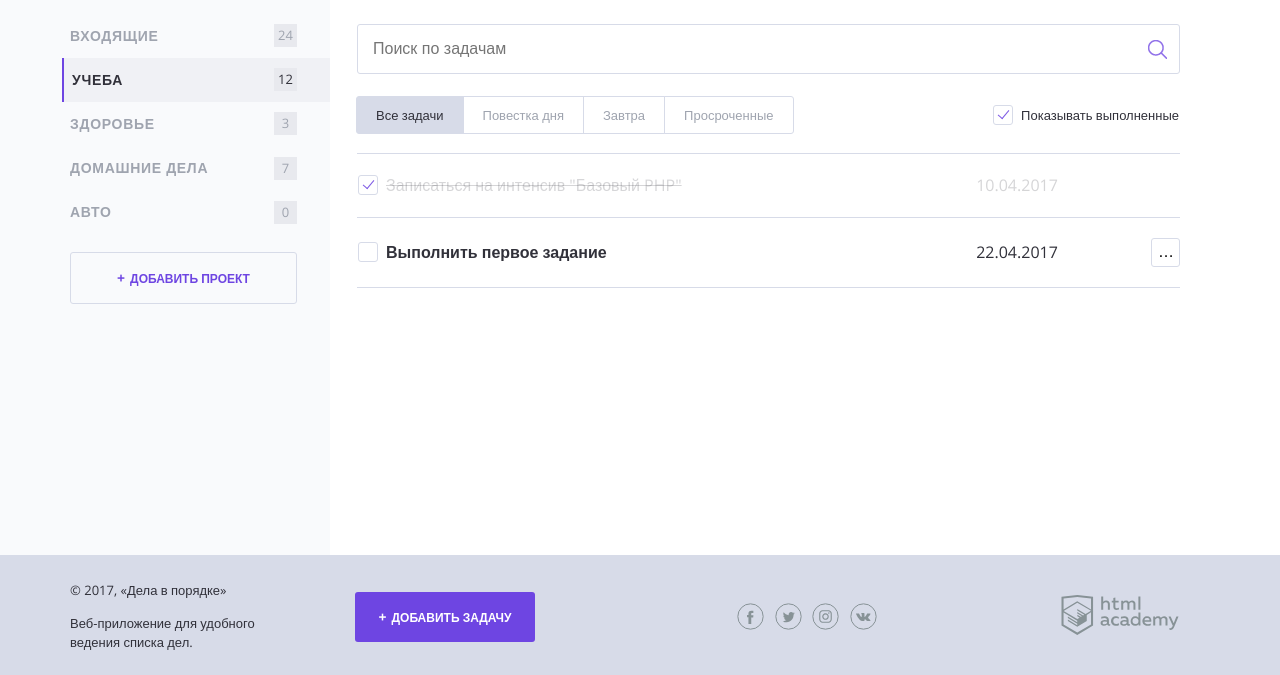
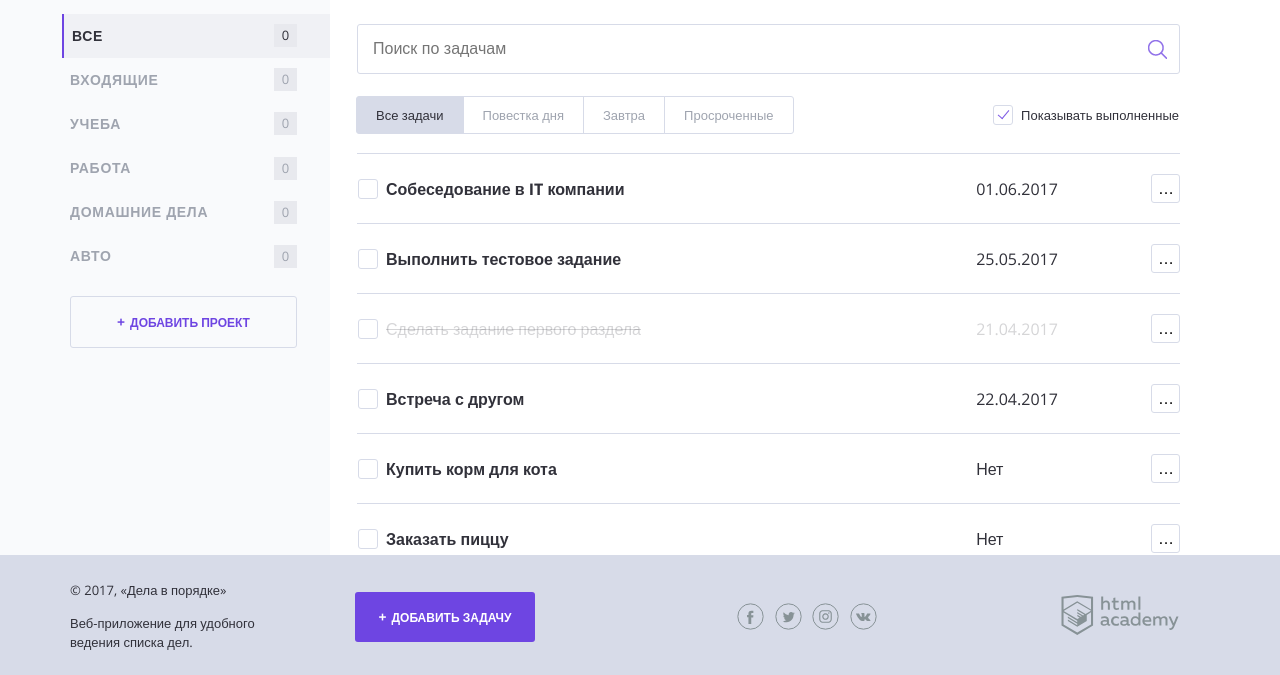
Before and after one commit to iuadget/93669-doingsdone, a PHP site: page / in a window 1280 px wide. Shown: the part 125-800 px from the top of the page. Run offline with PHP 8.4, Linux system fonts and the light colour scheme.

Commit message:
Задание #9 Итерация по массивам
Выполнил Задание #9 Итерация по массивам

```diff
--- a/index.php
+++ b/index.php
@@ -1,14 +1,52 @@
 <?php
-/** @var TYPE_NAME $days */
-$days = rand(0, 3);
-$task_deadline_ts = strtotime("+" . $days . " day"); // метка времени даты выполнения задачи
-$current_ts = time(); // текущая метка времени
-
-// запишите сюда дату выполнения задачи в формате дд.мм.гггг
-$date_deadline = date("d.m.Y", $task_deadline_ts);
-
-// в эту переменную запишите кол-во дней до даты задачи
+$projects = ["Все", "Входящие", "Учеба", "Работа", "Домашние дела", "Авто"];
+$tasks = [
+    [
+        "title"     => "Собеседование в IT компании",
+        "date"      => "01.06.2017",
+        "project"   => "Работа",
+        "completed" => false
+    ],
+    [
+        "title"     => "Выполнить тестовое задание",
+        "date"      => "25.05.2017",
+        "project"   => "Работа",
+        "completed" => false
+    ],
+    [
+        "title"     => "Сделать задание первого раздела",
+        "date"      => "21.04.2017",
+        "project"   => "Учеба",
+        "completed" => true
+    ],
+    [
+        "title"     => "Встреча с другом",
+        "date"      => "22.04.2017",
+        "project"   => "Входящие",
+        "completed" => false
+    ],
+    [
+        "title"     => "Купить корм для кота",
+        "date"      => "",
+        "project"   => "Домашние дела",
+        "completed" => false
+    ],
+    [
+        "title"     => "Заказать пиццу",
+        "date"      => "",
+        "project"   => "Домашние дела",
+        "completed" => false
+    ],
+];
+function check_deadline($date) {
+    if ($date) {
+        $task_deadline_ts = strtotime($date);
+        $current_ts = time();
         $days_until_deadline = floor(($task_deadline_ts - $current_ts) / 86400);
+        return $days_until_deadline <= 1;
+    } else
+        return false;
+}
 ?>
 <!DOCTYPE html>
 <html lang="en">
@@ -53,30 +91,17 @@ $days_until_deadline = floor(($task_deadline_ts - $current_ts) / 86400);
 
                 <nav class="main-navigation">
                     <ul class="main-navigation__list">
-                        <li class="main-navigation__list-item">
-                            <a class="main-navigation__list-item-link" href="#">Входящие</a>
-                            <span class="main-navigation__list-item-count">24</span>
-                        </li>
-
-                        <li class="main-navigation__list-item main-navigation__list-item--active">
-                            <a class="main-navigation__list-item-link" href="#">Учеба</a>
-                            <span class="main-navigation__list-item-count">12</span>
-                        </li>
-
-                        <li class="main-navigation__list-item">
-                            <a class="main-navigation__list-item-link" href="#">Здоровье</a>
-                            <span class="main-navigation__list-item-count">3</span>
-                        </li>
-
-                        <li class="main-navigation__list-item">
-                            <a class="main-navigation__list-item-link" href="#">Домашние дела</a>
-                            <span class="main-navigation__list-item-count">7</span>
-                        </li>
-
-                        <li class="main-navigation__list-item">
-                            <a class="main-navigation__list-item-link" href="#">Авто</a>
+                        <?php foreach ($projects as $key => $project) : ?>
+                        <li class="main-navigation__list-item
+                        <?php if ($key == 0) {
+                            echo "main-navigation__list-item--active";
+                        }
+                        ?>
+                        ">
+                            <a class="main-navigation__list-item-link" href="#"><?php echo $project; ?></a>
                             <span class="main-navigation__list-item-count">0</span>
                         </li>
+                        <?php endforeach; ?>
                     </ul>
                 </nav>
 
@@ -122,35 +147,27 @@ $days_until_deadline = floor(($task_deadline_ts - $current_ts) / 86400);
                 </div>
 
                 <table class="tasks">
-                    <tr class="tasks__item task task--completed">
-                        <td class="task__select">
-                            <label class="checkbox task__checkbox">
-                                <input class="checkbox__input visually-hidden" type="checkbox" checked>
-                                <span class="checkbox__text">Записаться на интенсив "Базовый PHP"</span>
-                            </label>
-                        </td>
-                        <td class="task__date">10.04.2017</td>
-
-                        <td class="task__controls">
-                        </td>
-                    </tr>
-
-                    <!--добавьте здесь класс "task--important" если эта задача просрочена-->
-                    <tr class="tasks__item task <?php if ($days_until_deadline <= 0) echo 'task--important'; ?>">
+                    <?php foreach ($tasks as $task) : ?>
+                        <tr class="tasks__item task
+                        <?php if ($task['completed']) {
+                            echo "task--completed";
+                        } else if (check_deadline($task['date'])) {
+                            echo "task--important";
+                        }
+                        ?>">
                             <td class="task__select">
                                 <label class="checkbox task__checkbox">
                                     <input class="checkbox__input visually-hidden" type="checkbox">
-                                <span class="checkbox__text">Выполнить первое задание</span>
+                                    <span class="checkbox__text"><?php echo $task['title']; ?></span>
                                 </label>
                             </td>
 
                             <td class="task__date">
-                            <!--выведите здесь дату выполнения задачи-->
-                            <?php echo $date_deadline; ?>
+                                <?php echo ($task['date']) ? $task['date'] : "Нет"; ?>
                             </td>
 
                             <td class="task__controls">
-                            <button class="expand-control" type="button" name="button">Выполнить первое задание</button>
+                                <button class="expand-control" type="button" name="button"><?php echo $task['title']; ?></button>
 
                                 <ul class="expand-list hidden">
                                     <li class="expand-list__item">
@@ -167,6 +184,7 @@ $days_until_deadline = floor(($task_deadline_ts - $current_ts) / 86400);
                                 </ul>
                             </td>
                         </tr>
+                    <?php endforeach; ?>
                 </table>
             </main>
         </div>
```
Lines whose indentation alone changed are shown as unchanged.
